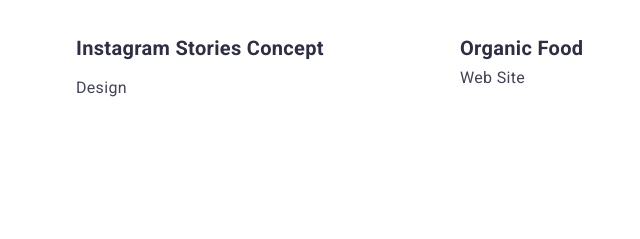
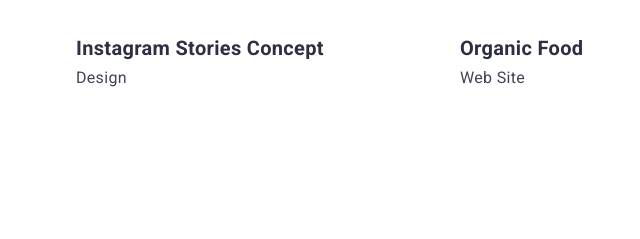
Before and after one commit to Victoria951/goit-markup-hw-03, a plain HTML site: page portfolio.html in a window 1280 px wide. Shown: the part 1688-1927 px from the top of the page, 0-640 px from the left. Drawn offline with nearby package versions, Linux system fonts and the light colour scheme.

Commit message:
update index.html

```diff
--- a/portfolio.html
+++ b/portfolio.html
@@ -127,7 +127,7 @@
               <img src="./images/imgp(7).jpg" alt="Instagram" width="360" />
               <div class="card-text">
               <h3 class="title">Instagram Stories Concept</h3>
-              <p>Design</p>
+              <p class="text">Design</p>
               </div>
             </li>
             <li class="item card-element">
```
